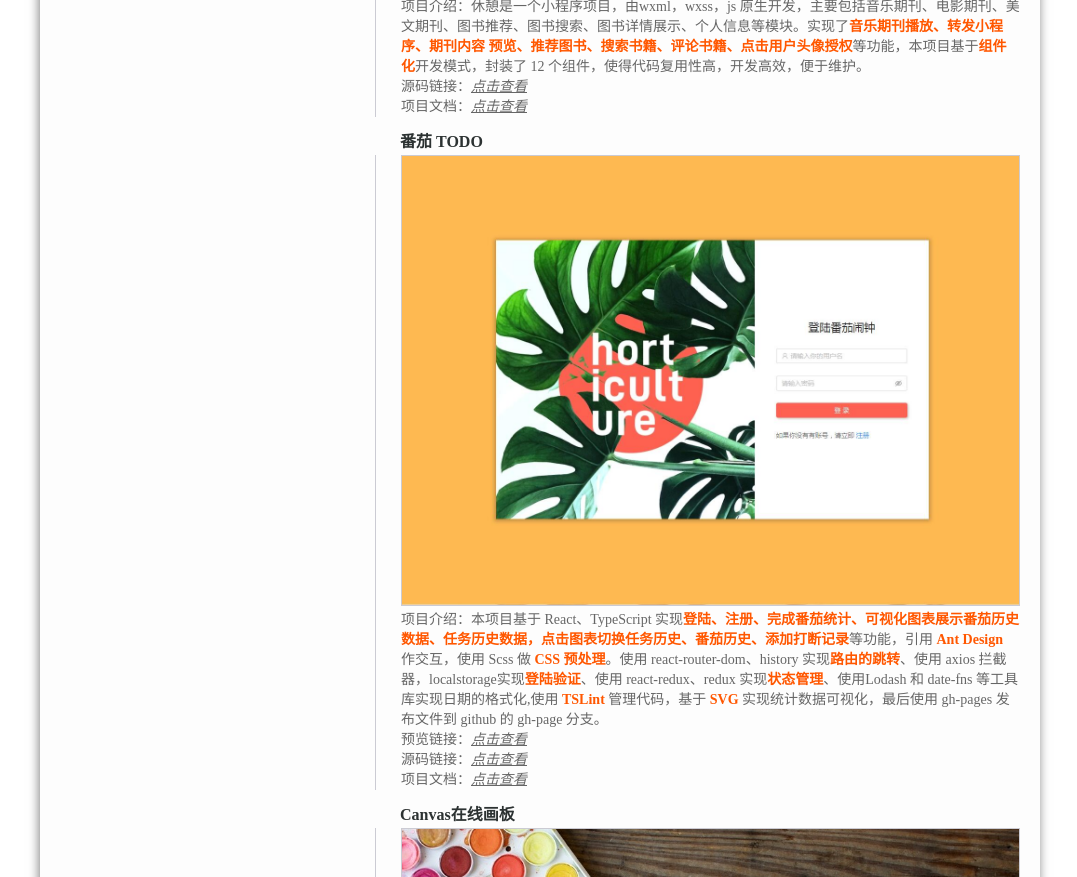
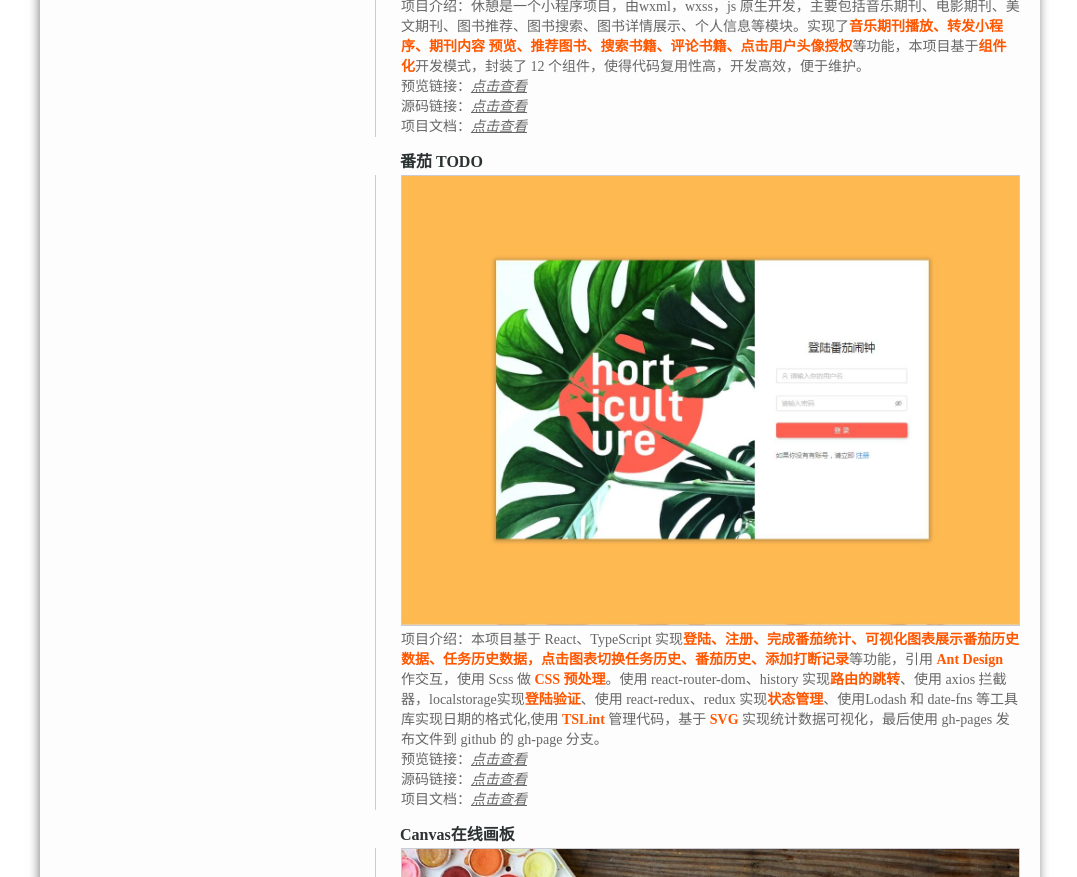
Before and after one commit to SethLee23/resume_verison1, a website: page index.html in a window 1280 px wide. Shown: the part 2203-3080 px from the top of the page, without its empty margins (100-1177 px from the left). Drawn offline with Linux system fonts and the light colour scheme.

Commit message:
添加小程序预览

```diff
--- a/index.html
+++ b/index.html
@@ -303,8 +303,8 @@
                                     12
                                     个组件，使得代码复用性高，开发高效，便于维护。
                             </p>
-                            <!-- <p> 预览链接：<a href="" class="qrSwitch">小程序搜索'旧岛'</a> -->
                             </p>
+                            <p>预览链接：<a href="https://sethlee23.github.io/audio/20190904_124119.mp4" target="_blank">点击查看</a></p>
                             <p> 源码链接：<a href="https://github.com/SethLee23/island" target="_blank">点击查看</a>
                             <p> 项目文档：<a href="https://github.com/SethLee23/island/blob/master/README.md" target="_blank">点击查看</a>
                             </p>
```
Also changed, not shown: 1 other file.
